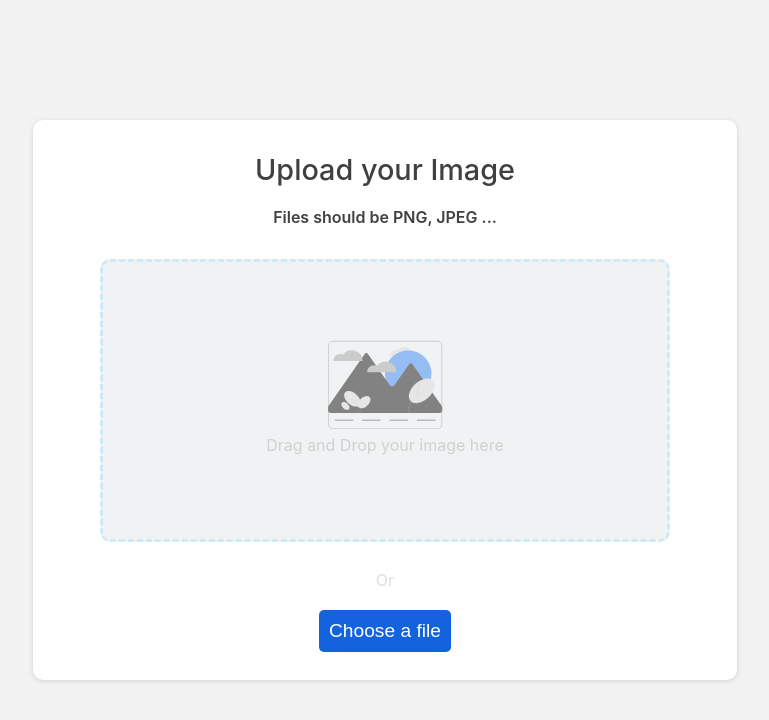
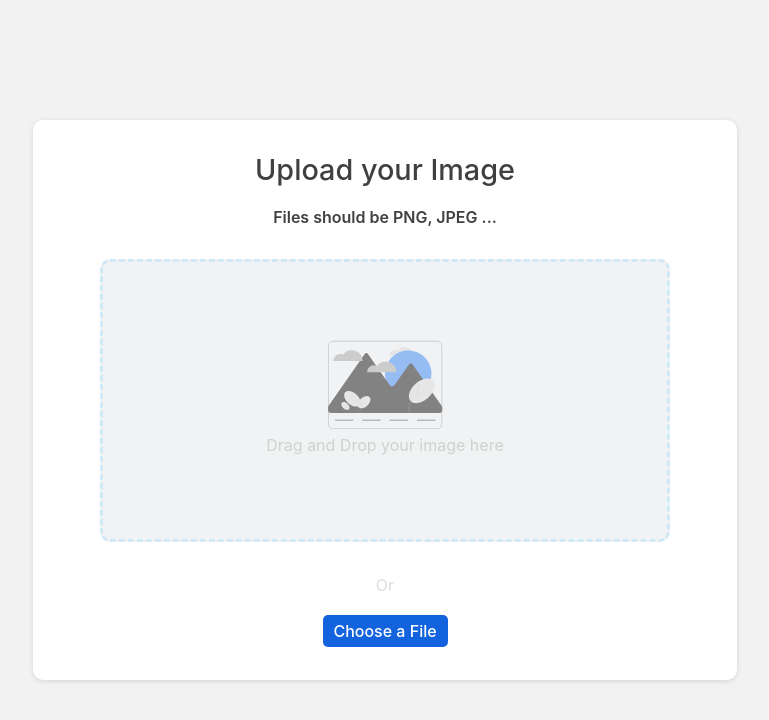
Before and after one commit to Alejo9601/image-uploader-frontend, a React (Create React App) app: page / in a window 1280 px wide. Shown: the top 720 px of the page, without its empty margins (255-1024 px from the left). Built offline with nearby package versions, Linux system fonts and the light colour scheme.

Commit message:
Added part of the functionality to choose file button

```diff
--- a/src/components/ChooseFileButton.js
+++ b/src/components/ChooseFileButton.js
@@ -8,15 +8,35 @@ const StyledDiv = styled.div`
   justify-content: center;
   align-items: center;
 `;
-const Button = styled.button`
+const Button = styled.div`
   margin-top: 20px;
-  padding: 10px;
-  background-color: #1363df;
-  color: white;
-  font-size: 1.2rem;
-  border: 0px;
-  border-radius: 5px;
-  cursor: pointer;
+  position: relative;
+  display: inline-block;
+
+  ::before {
+    border-radius: 5px;
+    cursor: pointer;
+    background-color: #1363df;
+    color: white;
+    display: flex;
+    justify-content: center;
+    align-items: center;
+    content: "Choose a File";
+    position: absolute;
+    left: 0;
+    right: 0;
+    top: 0;
+    bottom: 0;
+    font-family: -apple-system, BlinkMacSystemFont, "Segoe UI", Roboto, Oxygen,
+      Ubuntu, Cantarell, "Open Sans", "Helvetica Neue", sans-serif;
+    font-weight: 500;
+  }
+`;
+const StyledInput = styled.input`
+  opacity: 0;
+  width: 125px;
+  height: 32px;
+  display: inline-block;
 `;
 const P = styled.p`
   color: #dddddd;
@@ -28,7 +48,9 @@ const ChooseFileButton = ({ textButton }) => {
   return (
     <StyledDiv>
       <P>Or</P>
-      <Button type="button">{textButton}</Button>
+      <Button>
+        <StyledInput type="file" name="src-file" aria-label="Archivo" />
+      </Button>
     </StyledDiv>
   );
 };
```
